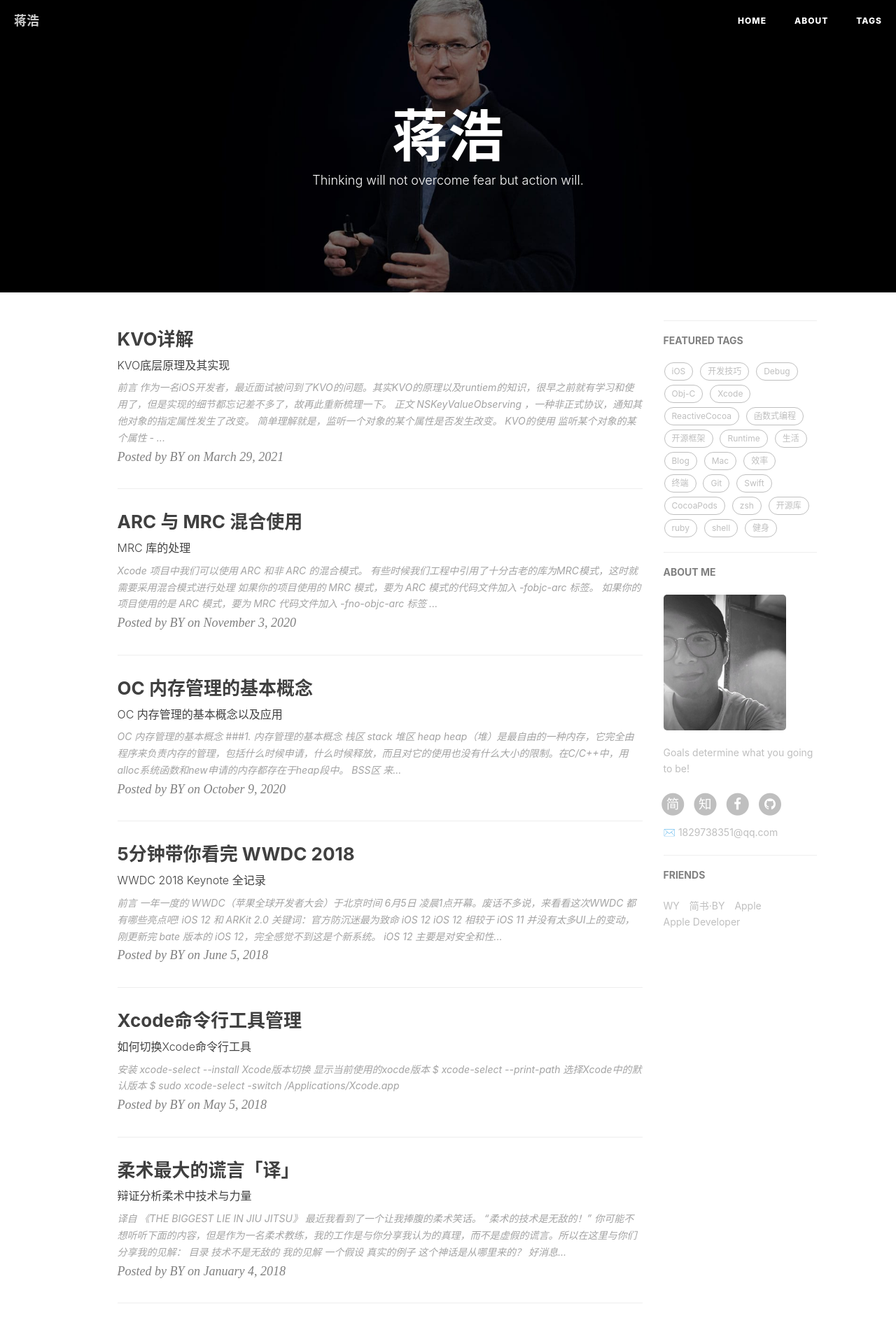
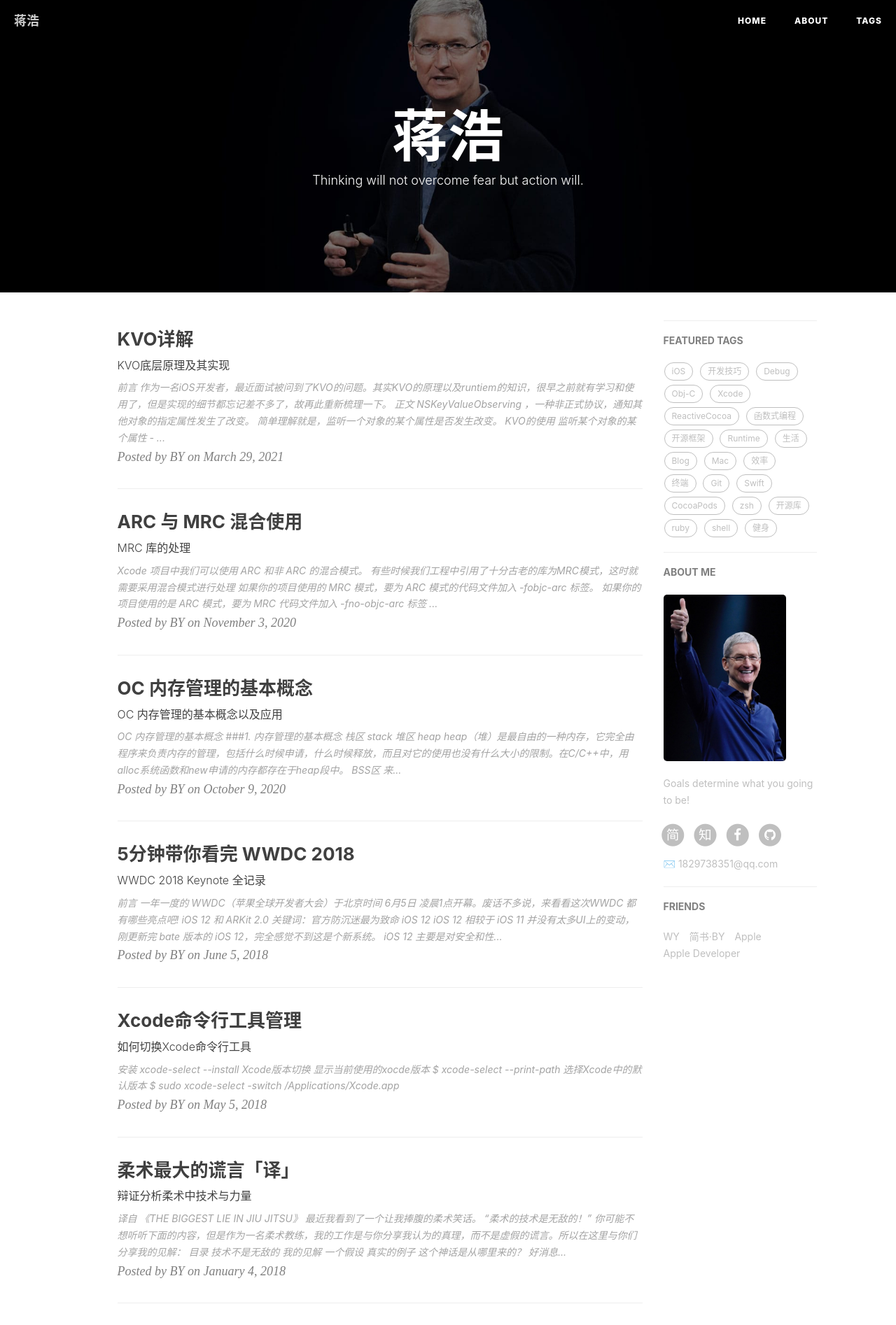
Before and after one commit to HaoHao-96/HaoHao-96.github.io, a Jekyll site: the page built from index.html, in a window 1280 px wide. Shown: the top 1894 px of the page at 70% size. Built offline with Jekyll 4.4.1, drawn with Linux system fonts in a browser that asks for light colours; nearby versions of some CDN libraries; the list of posts is cut into pages by our own code; comment, search, counter and statistics services are not loaded.

Commit message:
Update _config.yml

```diff
--- a/_config.yml
+++ b/_config.yml
@@ -12,7 +12,7 @@ github_repo: "https://github.com/HaoHao-96" # you code repository
 # Sidebar settings
 sidebar: true                           # whether or not using Sidebar.
 sidebar-about-description: "Goals determine what you going to be!"
-sidebar-avatar: /img/about-BY-gentle.jpg      # use absolute URL, seeing it's used in both `/` and `/about/`
+sidebar-avatar: /img/PersonalAvatar.jpg      # use absolute URL, seeing it's used in both `/` and `/about/`
 
 
 
```
